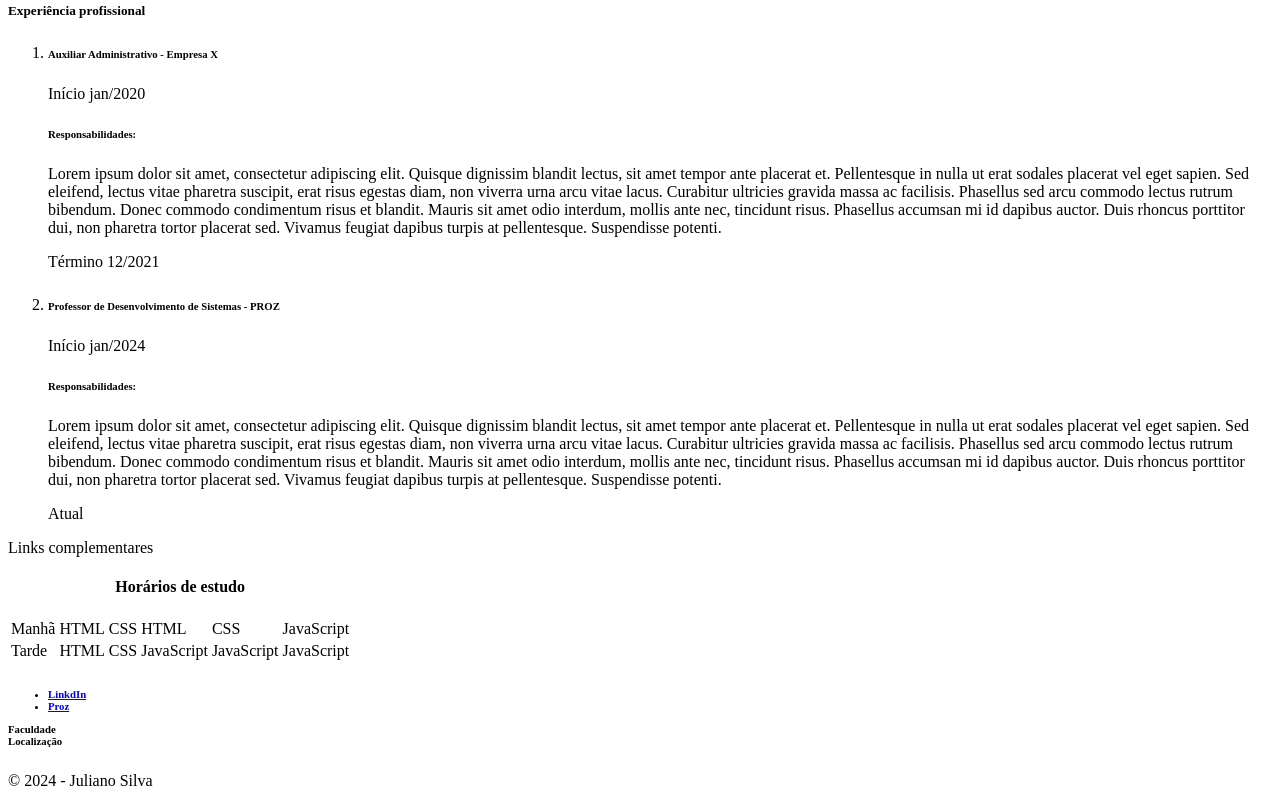
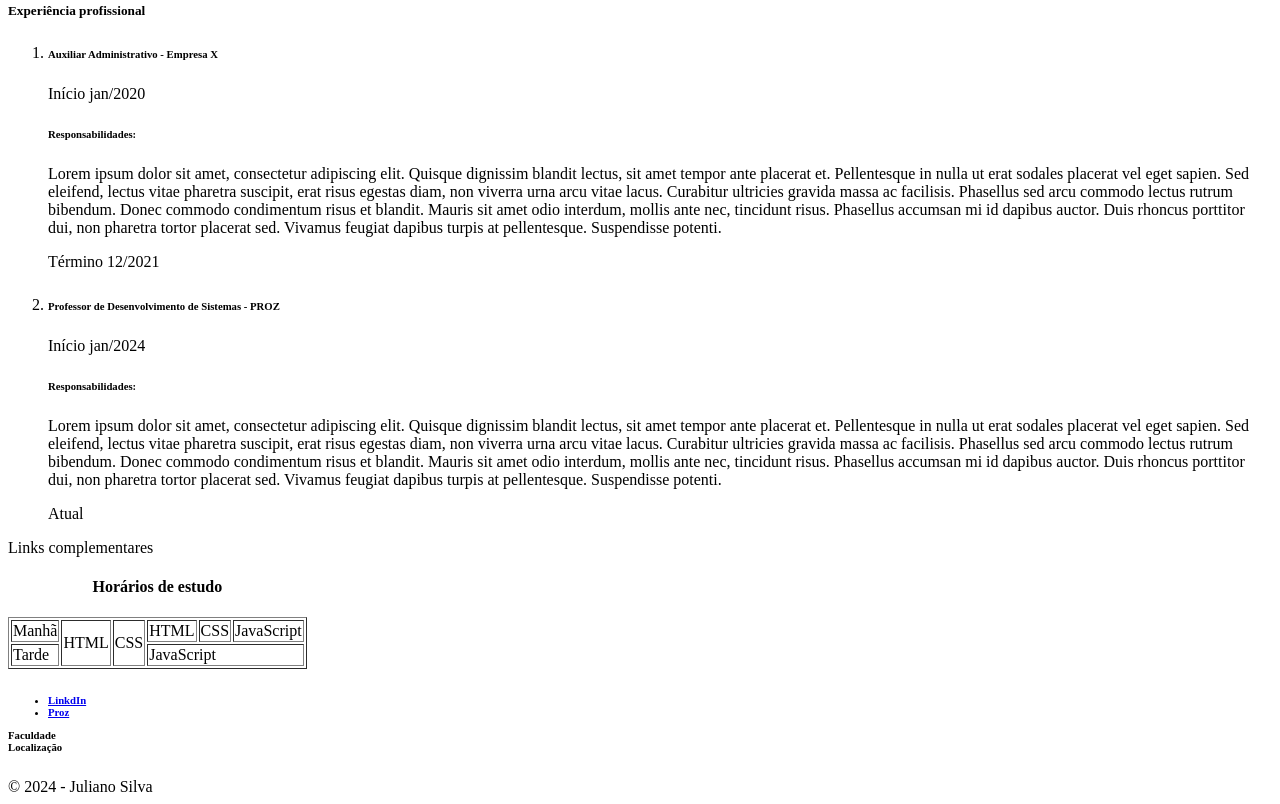
Before and after one commit to JulianoSilva05/HTML-Portf-lio, a plain HTML site: page aula4/index.html in a window 1280 px wide. Shown: the part 1183-1987 px from the top of the page. Drawn offline with Linux system fonts and the light colour scheme.

Commit message:
colspan/rowspan

```diff
--- a/aula4/index.html
+++ b/aula4/index.html
@@ -226,26 +226,22 @@ TAG'S COMO H1, H2, BR, P... SÃO USADAS SOMENTE PARA SEMÂNTICA
     </aside>
     <aside>
 
-        <table>
+        <table border="1">
             <caption>
                 <h4>Horários de estudo</h4>
             </caption>
             <tbody>
                 <tr>
                     <td>Manhã</td>
-                    <td>HTML</td>
-                    <td>CSS</td>
+                    <td rowspan="2">HTML</td>
+                    <td rowspan="2">CSS</td>
                     <td>HTML</td>
                     <td>CSS</td>
                     <td>JavaScript</td>
                 </tr>
                 <tr>
                     <td>Tarde</td>
-                    <td>HTML</td>
-                    <td>CSS</td>
-                    <td>JavaScript</td>
-                    <td>JavaScript</td>
-                    <td>JavaScript</td>
+                    <td colspan="3">JavaScript</td>
                 </tr>
             </tbody>
         </table>
```
